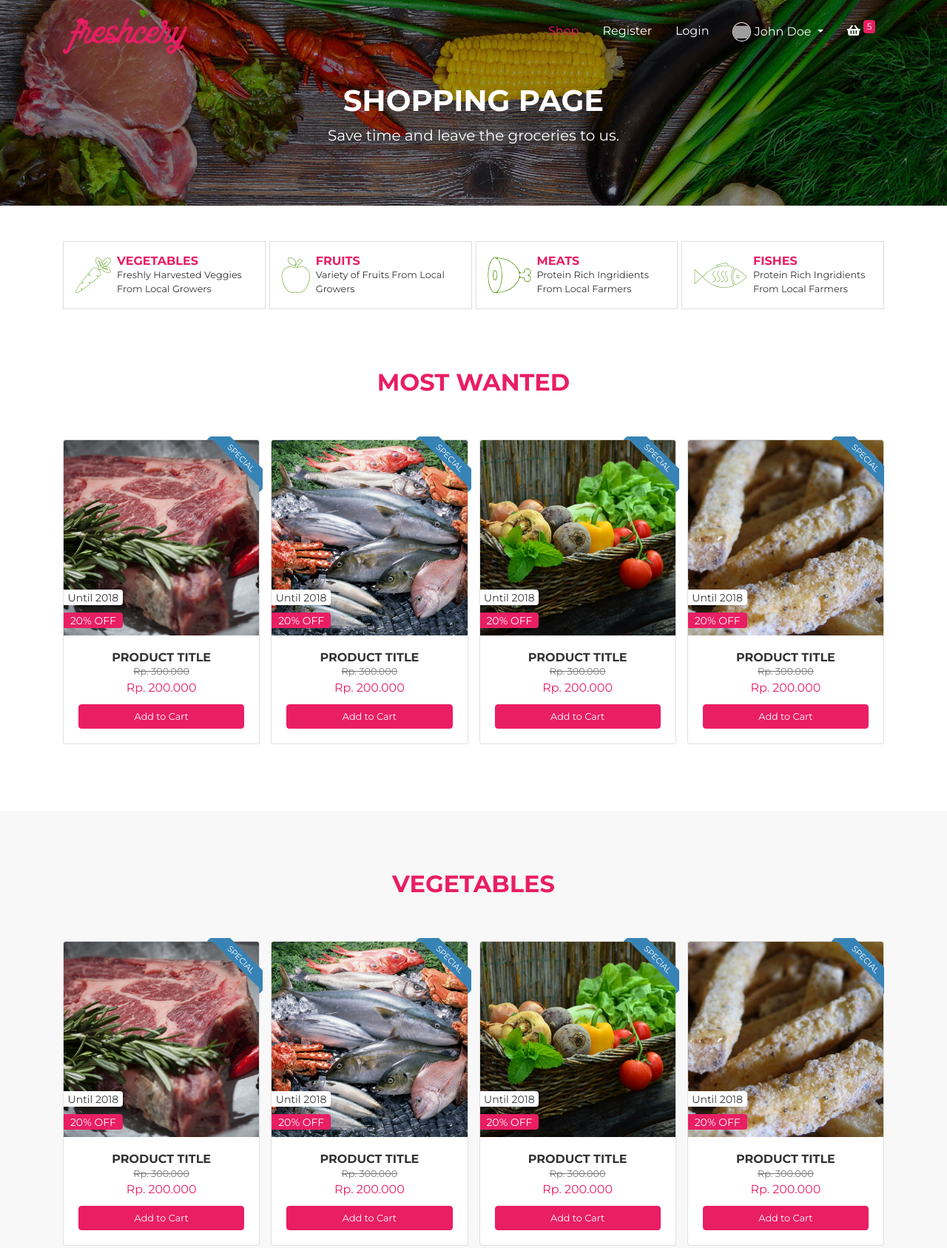
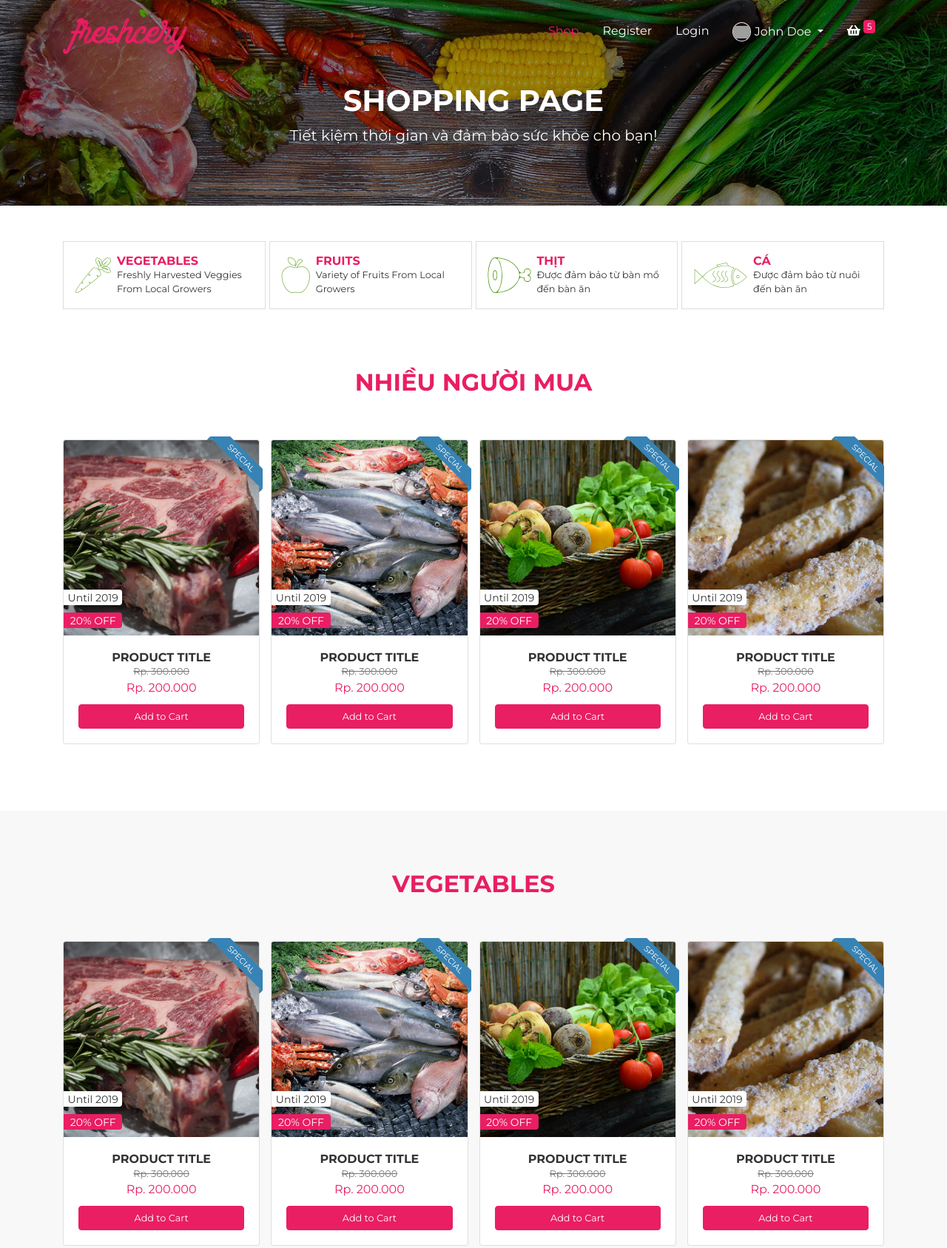
Before and after one commit to haohoangtran/TMDT, a website: page shop.html in a window 1280 px wide. Shown: the top 1687 px of the page at 74% size. Drawn offline with Linux system fonts and the light colour scheme; grey boxes are pictures that could not be loaded; files whose address does not match are found by name.

Commit message:
Dong commit

```diff
--- a/shop.html
+++ b/shop.html
@@ -138,7 +138,7 @@
                         Shopping Page
                     </h1>
                     <p class="lead">
-                        Save time and leave the groceries to us.
+                        Tiết kiệm thời gian và đảm bảo sức khỏe cho bạn!
                     </p>
                 </div>
             </div>
@@ -175,8 +175,8 @@
                                 <div class="media d-flex align-items-center justify-content-center">
                                     <span class="d-flex mr-2"><i class="sb-bistro-roast-leg"></i></span>
                                     <div class="media-body">
-                                        <h5>Meats</h5>
-                                        <p>Protein Rich Ingridients From Local Farmers</p>
+                                        <h5>Thịt</h5>
+                                        <p>Được đảm bảo từ bàn mổ đến bàn ăn</p>
                                     </div>
                                 </div>
                             </a>
@@ -186,8 +186,8 @@
                                 <div class="media d-flex align-items-center justify-content-center">
                                     <span class="d-flex mr-2"><i class="sb-bistro-fish-1"></i></span>
                                     <div class="media-body">
-                                        <h5>Fishes</h5>
-                                        <p>Protein Rich Ingridients From Local Farmers</p>
+                                        <h5>Cá</h5>
+                                        <p>Được đảm bảo từ nuôi đến bàn ăn</p>
                                     </div>
                                 </div>
                             </a>
@@ -197,8 +197,8 @@
                                 <div class="media d-flex align-items-center justify-content-center">
                                     <span class="d-flex mr-2"><i class="sb-bistro-french-fries"></i></span>
                                     <div class="media-body">
-                                        <h5>Frozen Foods</h5>
-                                        <p>Protein Rich Ingridients From Local Farmers</p>
+                                        <h5>Thức ăn đông lạnh</h5>
+                                        <p>Vận chuyển và đóng gói một cách chuyên nghiệp</p>
                                     </div>
                                 </div>
                             </a>
@@ -208,8 +208,8 @@
                                 <div class="media d-flex align-items-center justify-content-center">
                                     <span class="d-flex mr-2"><i class="sb-bistro-appetizer"></i></span>
                                     <div class="media-body">
-                                        <h5>Packages</h5>
-                                        <p>Protein Rich Ingridients From Local Farmers</p>
+                                        <h5>Đóng gói</h5>
+                                        <p>Chuyên nghiệp, tiện lợi, bảo vệ môi trường</p>
                                     </div>
                                 </div>
                             </a>
@@ -223,7 +223,7 @@
             <div class="container">
                 <div class="row">
                     <div class="col-md-12">
-                        <h2 class="title">Most Wanted</h2>
+                        <h2 class="title">Nhiều người mua</h2>
                         <div class="product-carousel owl-carousel">
                             <div class="item">
                                 <div class="card card-product">
@@ -235,7 +235,7 @@
                                     <div class="card-badge">
                                         <div class="card-badge-container left">
                                             <span class="badge badge-default">
-                                                Until 2018
+                                                Until 2019
                                             </span>
                                             <span class="badge badge-primary">
                                                 20% OFF
@@ -268,7 +268,7 @@
                                     <div class="card-badge">
                                         <div class="card-badge-container left">
                                             <span class="badge badge-default">
-                                                Until 2018
+                                                Until 2019
                                             </span>
                                             <span class="badge badge-primary">
                                                 20% OFF
@@ -301,7 +301,7 @@
                                     <div class="card-badge">
                                         <div class="card-badge-container left">
                                             <span class="badge badge-default">
-                                                Until 2018
+                                                Until 2019
                                             </span>
                                             <span class="badge badge-primary">
                                                 20% OFF
@@ -334,7 +334,7 @@
                                     <div class="card-badge">
                                         <div class="card-badge-container left">
                                             <span class="badge badge-default">
-                                                Until 2018
+                                                Until 2019
                                             </span>
                                             <span class="badge badge-primary">
                                                 20% OFF
@@ -367,7 +367,7 @@
                                     <div class="card-badge">
                                         <div class="card-badge-container left">
                                             <span class="badge badge-default">
-                                                Until 2018
+                                                Until 2019
                                             </span>
                                             <span class="badge badge-primary">
                                                 20% OFF
@@ -412,7 +412,7 @@
                                     <div class="card-badge">
                                         <div class="card-badge-container left">
                                             <span class="badge badge-default">
-                                                Until 2018
+                                                Until 2019
                                             </span>
                                             <span class="badge badge-primary">
                                                 20% OFF
@@ -445,7 +445,7 @@
                                     <div class="card-badge">
                                         <div class="card-badge-container left">
                                             <span class="badge badge-default">
-                                                Until 2018
+                                                Until 2019
                                             </span>
                                             <span class="badge badge-primary">
                                                 20% OFF
@@ -478,7 +478,7 @@
                                     <div class="card-badge">
                                         <div class="card-badge-container left">
                                             <span class="badge badge-default">
-                                                Until 2018
+                                                Until 2019
                                             </span>
                                             <span class="badge badge-primary">
                                                 20% OFF
@@ -511,7 +511,7 @@
                                     <div class="card-badge">
                                         <div class="card-badge-container left">
                                             <span class="badge badge-default">
-                                                Until 2018
+                                                Until 2019
                                             </span>
                                             <span class="badge badge-primary">
                                                 20% OFF
@@ -544,7 +544,7 @@
                                     <div class="card-badge">
                                         <div class="card-badge-container left">
                                             <span class="badge badge-default">
-                                                Until 2018
+                                                Until 2019
                                             </span>
                                             <span class="badge badge-primary">
                                                 20% OFF
@@ -589,7 +589,7 @@
                                     <div class="card-badge">
                                         <div class="card-badge-container left">
                                             <span class="badge badge-default">
-                                                Until 2018
+                                                Until 2019
                                             </span>
                                             <span class="badge badge-primary">
                                                 20% OFF
@@ -622,7 +622,7 @@
                                     <div class="card-badge">
                                         <div class="card-badge-container left">
                                             <span class="badge badge-default">
-                                                Until 2018
+                                                Until 2019
                                             </span>
                                             <span class="badge badge-primary">
                                                 20% OFF
@@ -655,7 +655,7 @@
                                     <div class="card-badge">
                                         <div class="card-badge-container left">
                                             <span class="badge badge-default">
-                                                Until 2018
+                                                Until 2019
                                             </span>
                                             <span class="badge badge-primary">
                                                 20% OFF
@@ -688,7 +688,7 @@
                                     <div class="card-badge">
                                         <div class="card-badge-container left">
                                             <span class="badge badge-default">
-                                                Until 2018
+                                                Until 2019
                                             </span>
                                             <span class="badge badge-primary">
                                                 20% OFF
@@ -721,7 +721,7 @@
                                     <div class="card-badge">
                                         <div class="card-badge-container left">
                                             <span class="badge badge-default">
-                                                Until 2018
+                                                Until 2019
                                             </span>
                                             <span class="badge badge-primary">
                                                 20% OFF
@@ -766,7 +766,7 @@
                                     <div class="card-badge">
                                         <div class="card-badge-container left">
                                             <span class="badge badge-default">
-                                                Until 2018
+                                                Until 2019
                                             </span>
                                             <span class="badge badge-primary">
                                                 20% OFF
@@ -799,7 +799,7 @@
                                     <div class="card-badge">
                                         <div class="card-badge-container left">
                                             <span class="badge badge-default">
-                                                Until 2018
+                                                Until 2019
                                             </span>
                                             <span class="badge badge-primary">
                                                 20% OFF
@@ -832,7 +832,7 @@
                                     <div class="card-badge">
                                         <div class="card-badge-container left">
                                             <span class="badge badge-default">
-                                                Until 2018
+                                                Until 2019
                                             </span>
                                             <span class="badge badge-primary">
                                                 20% OFF
@@ -865,7 +865,7 @@
                                     <div class="card-badge">
                                         <div class="card-badge-container left">
                                             <span class="badge badge-default">
-                                                Until 2018
+                                                Until 2019
                                             </span>
                                             <span class="badge badge-primary">
                                                 20% OFF
@@ -898,7 +898,7 @@
                                     <div class="card-badge">
                                         <div class="card-badge-container left">
                                             <span class="badge badge-default">
-                                                Until 2018
+                                                Until 2019
                                             </span>
                                             <span class="badge badge-primary">
                                                 20% OFF
@@ -943,7 +943,7 @@
                                     <div class="card-badge">
                                         <div class="card-badge-container left">
                                             <span class="badge badge-default">
-                                                Until 2018
+                                                Until 2019
                                             </span>
                                             <span class="badge badge-primary">
                                                 20% OFF
@@ -976,7 +976,7 @@
                                     <div class="card-badge">
                                         <div class="card-badge-container left">
                                             <span class="badge badge-default">
-                                                Until 2018
+                                                Until 2019
                                             </span>
                                             <span class="badge badge-primary">
                                                 20% OFF
@@ -1009,7 +1009,7 @@
                                     <div class="card-badge">
                                         <div class="card-badge-container left">
                                             <span class="badge badge-default">
-                                                Until 2018
+                                                Until 2019
                                             </span>
                                             <span class="badge badge-primary">
                                                 20% OFF
@@ -1042,7 +1042,7 @@
                                     <div class="card-badge">
                                         <div class="card-badge-container left">
                                             <span class="badge badge-default">
-                                                Until 2018
+                                                Until 2019
                                             </span>
                                             <span class="badge badge-primary">
                                                 20% OFF
@@ -1075,7 +1075,7 @@
                                     <div class="card-badge">
                                         <div class="card-badge-container left">
                                             <span class="badge badge-default">
-                                                Until 2018
+                                                Until 2019
                                             </span>
                                             <span class="badge badge-primary">
                                                 20% OFF
@@ -1173,7 +1173,7 @@
                 </div>
             </div>
         </div>
-        <p class="copyright">&copy; 2018 Freshcery | Groceries Organic Store. All rights reserved.</p>
+        <p class="copyright">&copy; 2019 Freshcery | Groceries Organic Store. All rights reserved.</p>
     </footer>
 
     <script type="text/javascript" src="assets/js/jquery.js"></script>
```
Also changed, not shown: index.html (+15 -15 lines).
